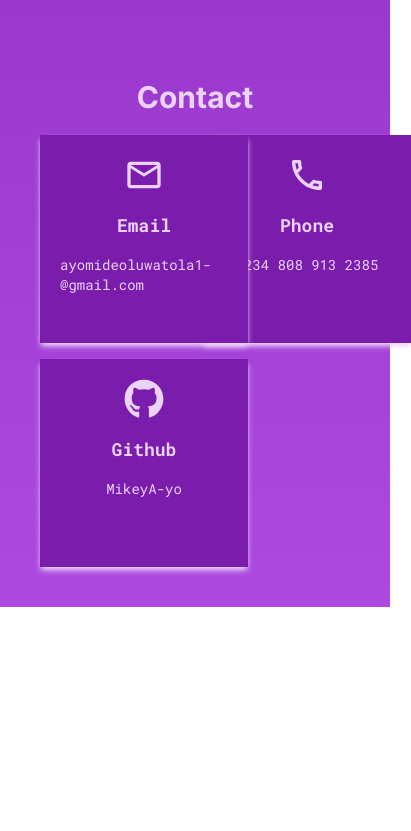
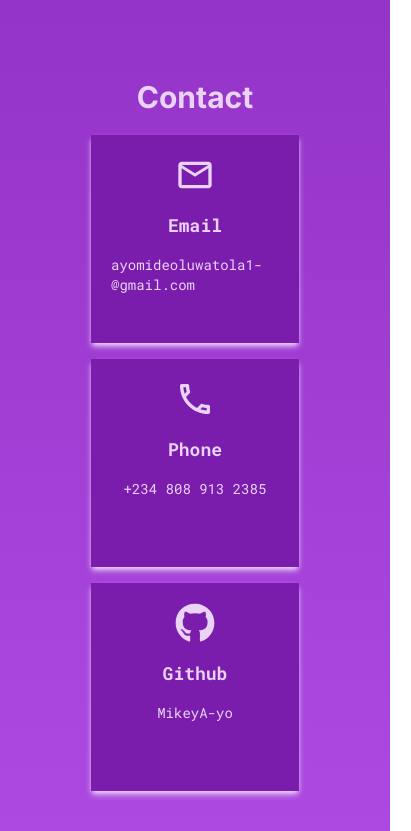
Before and after one commit to MikeyA-yo/anonyline, a Next.js app: page / in a window 390 px wide. Shown: the part 2653-3484 px from the top of the page, 411 px wide, since content can reach past the window. Before the commit the page ends 3260 px from the top, so only its background shows below. Built offline with nearby package versions, Linux system fonts and the light colour scheme.

Commit message:
almost done with landing page

```diff
--- a/components/contact.tsx
+++ b/components/contact.tsx
@@ -14,7 +14,7 @@ export default function Contact(){
                 <h3 className={`${inter.className} text-3xl font-bold `}>Contact</h3>
             </div>
             <div className="grid lg:grid-cols-2 md:grid-cols-2 grid-cols-1 z-10">
-                <div className={`lg:grid-cols-3 grid grid-cols-2 gap-4 ${robMono.className}`}>
+                <div className={`lg:grid-cols-3 grid md:grid-cols-2 grid-cols-1 gap-4 ${robMono.className}`}>
                     <div className="h-52 w-52 bg-[#7A1CAC] shadow-md shadow-[#EBD3F8] flex flex-col items-center hyphens-manual gap-4 p-5 relative hover:animate-moving-border">
                       <MdOutlineEmail className="h-10 w-10 text-[#EBD3F8]" />
                       <h4 className={`text-lg font-bold`}>Email</h4>
--- a/components/hero.tsx
+++ b/components/hero.tsx
@@ -92,6 +92,7 @@ export default function Hero() {
               }
             }}
             className="bg-[#AD49E1] text-[#EBD3F8] px-4 py-2 rounded-lg"
+            onClick={()=>{ document.querySelector("#about")?.scrollIntoView({behavior:"smooth"})}}
           >
             Learn More
           </motion.button>
--- a/components/nav.tsx
+++ b/components/nav.tsx
@@ -49,7 +49,7 @@ function SideBar({}){
             <ScrollLink href={"#about"}>About</ScrollLink>
             <ScrollLink href={"#features"}>Features</ScrollLink>
             <ScrollLink href={"#contact"}>Contact</ScrollLink>
-            <Link href={"/login"}>Login</Link>
+            <button><Link href={"/login"}>Login</Link></button>
           </AnimateDiv>
         </>
     )
```
